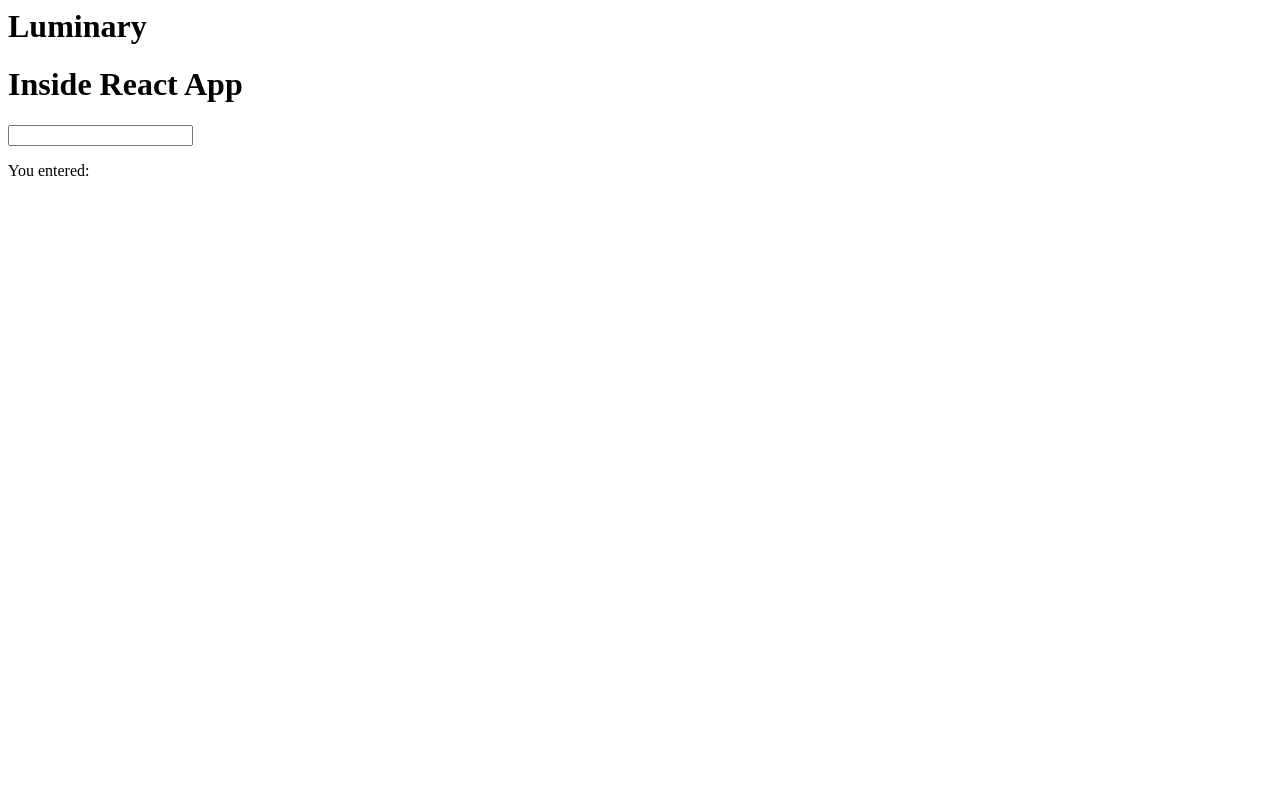
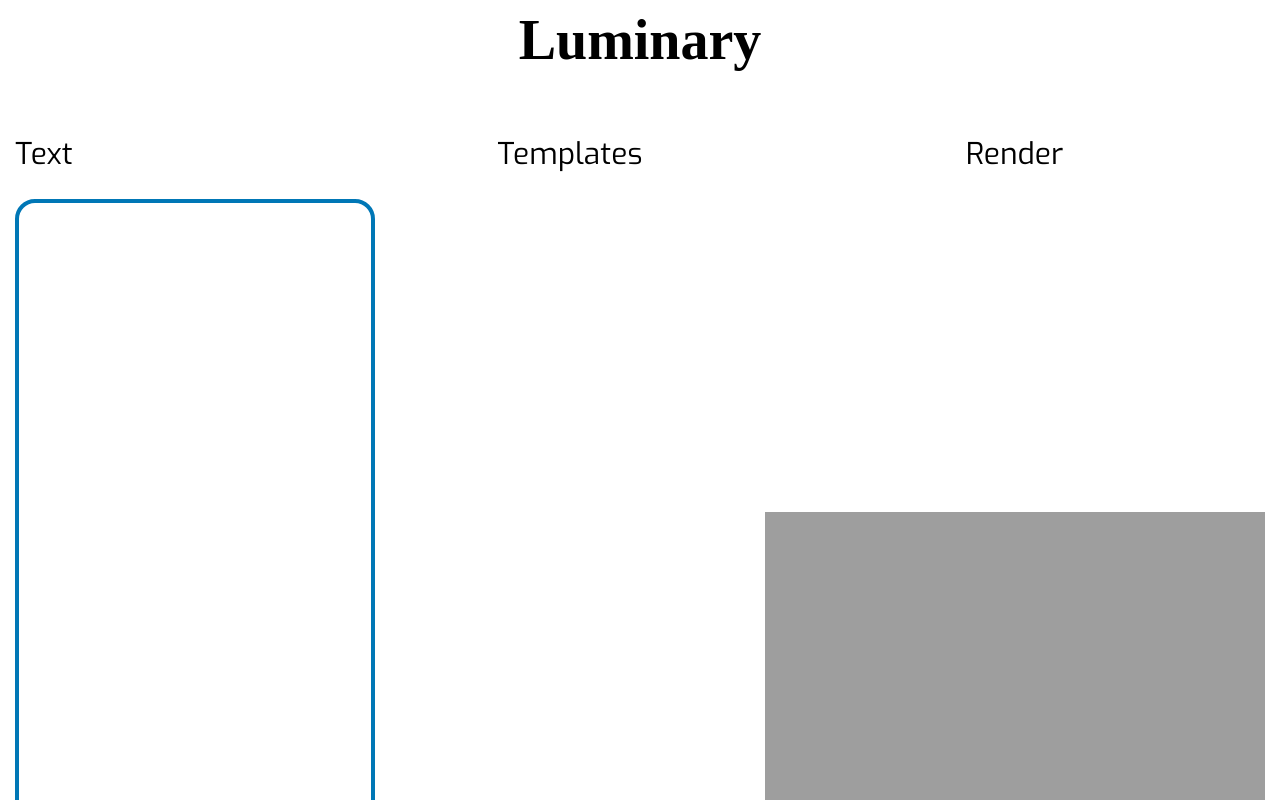
Before and after one commit to austinemuangstubbs/Luminary, a React app: page / in a window 1280 px wide. Shown: the top 800 px of the page. Built offline with nearby package versions, Linux system fonts and the light colour scheme; no server answers; a web font is replaced by a local one.

Commit message:
Add template selection and rendering functionality to the React app with updated styles and backend endpoints.

```diff
--- a/client/components/App.js
+++ b/client/components/App.js
@@ -1,11 +1,18 @@
-import React, { Component } from 'react';
+import React, { useState } from 'react';
 import MainContainer from './containers/MainContainer.jsx';
 
+export const Context = React.createContext()
+
 const App = () => {
+
+    const [selectedTemplate,setSelectedTemplate]= useState('RNNWnI7t')
+
     return(
-        <div>
-            <MainContainer/>
-        </div>
+        <Context.Provider value={[selectedTemplate, setSelectedTemplate]}>
+            <div>
+                <MainContainer/>
+            </div>
+        </Context.Provider>
     );
 }
 
--- a/client/components/RenderView.jsx
+++ b/client/components/RenderView.jsx
@@ -0,0 +1,20 @@
+import React from "react";
+import { useState, useContext } from "react";
+import { Context } from "./App";
+
+const RenderView = () => {
+
+    const [selectedTemplate,setSelectedTemplate]= useContext(Context)
+
+    const imageSource = `http://localhost:3000/v1/images/${selectedTemplate}`
+    return (
+        <div>
+            <h2 style={{ textAlign: 'center' }}>Render</h2>
+            <div className="renderView">
+                <img className="renderViewImage" src={imageSource}></img>
+            </div>
+        </div>
+    )
+}
+
+export default RenderView;
--- a/client/components/TemplateCard.jsx
+++ b/client/components/TemplateCard.jsx
@@ -0,0 +1,40 @@
+import React, {useState, useContext} from "react";
+// import { useEffect } from "react";
+// import { useState } from "react";
+import { Context } from "./App";
+
+const TemplateCard = (props) => {
+
+    console.log("props", props)
+    const style = props.style
+
+    // const [cardImage, setCardImage] = useState(null)
+
+    // useEffect(() => {
+    //     fetch(`http://localhost:3000/v1/images/${key}`)
+    //     .then(response => response.json())
+    //         // 4. Setting *dogImage* to the image url that we received from the response above
+    //     .then(data => setCardImage(data))
+    //   },[])
+
+
+
+    const [selectedTemplate,setSelectedTemplate]= useContext(Context)
+    const handleCardClick = (param) => {
+        console.log("handleCardClick param", param)
+        setSelectedTemplate(param)
+    }
+
+
+
+    return (
+        <button
+        className="templateCard"
+        key={props.key}
+        style={style}
+        onClick={()=>{handleCardClick(props.id)}}
+        />
+    )
+}
+
+export default TemplateCard;
--- a/client/components/TextBox.jsx
+++ b/client/components/TextBox.jsx
@@ -9,8 +9,8 @@ const TextBox = () => {
 
   return (
     <div>
-      <input type="text" value={value} onChange={handleChange} />
-      <p>You entered: {value}</p>
+      <h2>Text</h2>
+      <textarea className='textView' value={value} onChange={handleChange} />
     </div>
   );
 }
--- a/client/components/containers/MainContainer.jsx
+++ b/client/components/containers/MainContainer.jsx
@@ -1,13 +1,18 @@
 import React from 'react';
 import TextBox from '../TextBox.jsx';
-
+import TemplateContainer from './TemplateContainer.jsx';
+import RenderView from '../RenderView.jsx';
 
 const MainContainer = () => {
 
     return (
-        <div className='container'>
-            <h1>Inside React App</h1>
+        <div className='mainContainer'>
+            {/* <div className='textBoxAndTemplateContainer'>
+
+            </div> */}
             <TextBox/>
+            <TemplateContainer/>
+            <RenderView/>
         </div>
     )
 }
--- a/client/components/containers/TemplateContainer.jsx
+++ b/client/components/containers/TemplateContainer.jsx
@@ -0,0 +1,62 @@
+import React, { useContext } from "react";
+import { useEffect } from "react";
+import { useState } from "react";
+import TemplateCard from "../TemplateCard.jsx";
+import { Context } from "../App.js";
+
+
+const TemplateContainer = () => {
+
+    const [templateInfo, setTemplateInfo] = useState([])
+
+
+    useEffect(() => {
+        console.log("useEffect triggered")
+        fetch(`http://localhost:3000/v1/templates`)
+        .then(response => response.json())
+        .then(data => {
+            setTemplateInfo(data.templates)
+            console.log("data", data)
+        })
+    },[])
+
+    // const handleCardClick = (param) =>{
+    //     console.log("handleCardClick param", param)
+    //     setSelectedTemplate(param)
+    // }
+
+    const templateStyleCreator = (urlParam) => {
+        const returnObj = {}
+        returnObj['backgroundSize']='cover'
+        returnObj['backgroundImage'] = `url(${urlParam})`
+        console.log("returnObj", returnObj)
+        return returnObj
+    }
+
+
+    const templateCards = templateInfo.map((i)=>{
+        console.log("i insinde template cards map", i)
+        const templateStyleAction = templateStyleCreator(i.url)
+        console.log("templateStyleAction", templateStyleAction)
+        return (
+            < TemplateCard
+            key={i.id}
+            name={i.name}
+            id={i.id}
+            // handleCardClick = {handleCardClick}
+            style={templateStyleAction}
+        />)
+    })
+
+    return(
+        <div>
+            <h2 style={{ textAlign: 'center' }}>Templates</h2>
+            <div className="templateContainer">
+                {templateCards}
+            </div>
+        </div>
+    )
+}
+
+
+export default TemplateContainer;
--- a/client/scss/_app.scss
+++ b/client/scss/_app.scss
@@ -0,0 +1,62 @@
+.mainContainer{
+    display: flex;
+    flex-direction: row;
+    justify-content: space-around;
+}
+
+
+h1 {
+    font-family: "Shippori Mincho B1", serif;
+    font-weight: 900;
+    font-size: 3.5em;
+}
+
+h2 {
+    font-family: "Exo", serif;
+    font-optical-sizing: auto;
+    font-weight: 400;
+    font-size: 1.875em;
+}
+
+.textView{
+    height: 1000px;
+    border: 4px solid #0077b6;
+    border-radius: 20px;
+    display: flex;
+    flex-wrap:wrap;
+    width: 360px;
+    padding: 20px;
+}
+
+
+.templateContainer{
+    overflow-y: scroll;
+    height: 1000px;
+    // display: flex;
+    // flex-wrap:wrap;
+    display: grid;
+    grid-template-columns: repeat(auto-fill, minmax(160px, 1fr));
+    width: 360px;
+}
+
+.templateCard{
+    height: 240px;
+    width: 120px;
+    margin: 20px;
+    border-radius: 20px;
+}
+
+.templateCard:hover{
+    border: 4px solid  #0077b6;
+}
+
+.templateCard:active{
+    box-shadow: 7px 6px 28px 1px rgba(0, 0, 0, 0.24);
+    transform: translateY(4px);
+}
+
+.renderViewImage{
+    height: 1000px;
+    width: 500px;
+    object-fit: contain;
+}
--- a/index.html
+++ b/index.html
@@ -1,10 +1,14 @@
 <html>
 <head>
   <meta charset="UTF-8">
+  <link rel="preconnect" href="https://fonts.googleapis.com">
+  <link rel="preconnect" href="https://fonts.gstatic.com" crossorigin>
+  <link href="https://fonts.googleapis.com/css2?family=Shippori+Mincho+B1&display=swap" rel="stylesheet">
+  <link href="https://fonts.googleapis.com/css2?family=Exo:ital,wght@0,100..900;1,100..900&family=Shippori+Mincho+B1&display=swap" rel="stylesheet">
   <title>Luminary</title>
 </head>
 <body>
-  <h1>Luminary</h1>
+  <h1 style="text-align: center;">Luminary</h1>
   <div id="root"></div>
   <script src="./build/bundle.js"></script>
 </body>
```
Also changed, not shown: data/configs/H533DSyb.json (added, +7 -0 lines), data/configs/NHx3l2V2.json (added, +7 -0 lines), data/configs/RNNWnI7t.json (added, +7 -0 lines), data/configs/VuJxZTWY.json (added, +7 -0 lines), data/configs/jR9BHjpp.json (added, +7 -0 lines), data/template.json (+29 -0 lines), server/server.js (+4 -5 lines), build/bundle.js, build/index.html, data/images/desert-scroll.jpeg (deleted), data/images/east-of-east.jpeg (deleted), data/images/madonna-and-child.jpg (deleted).
